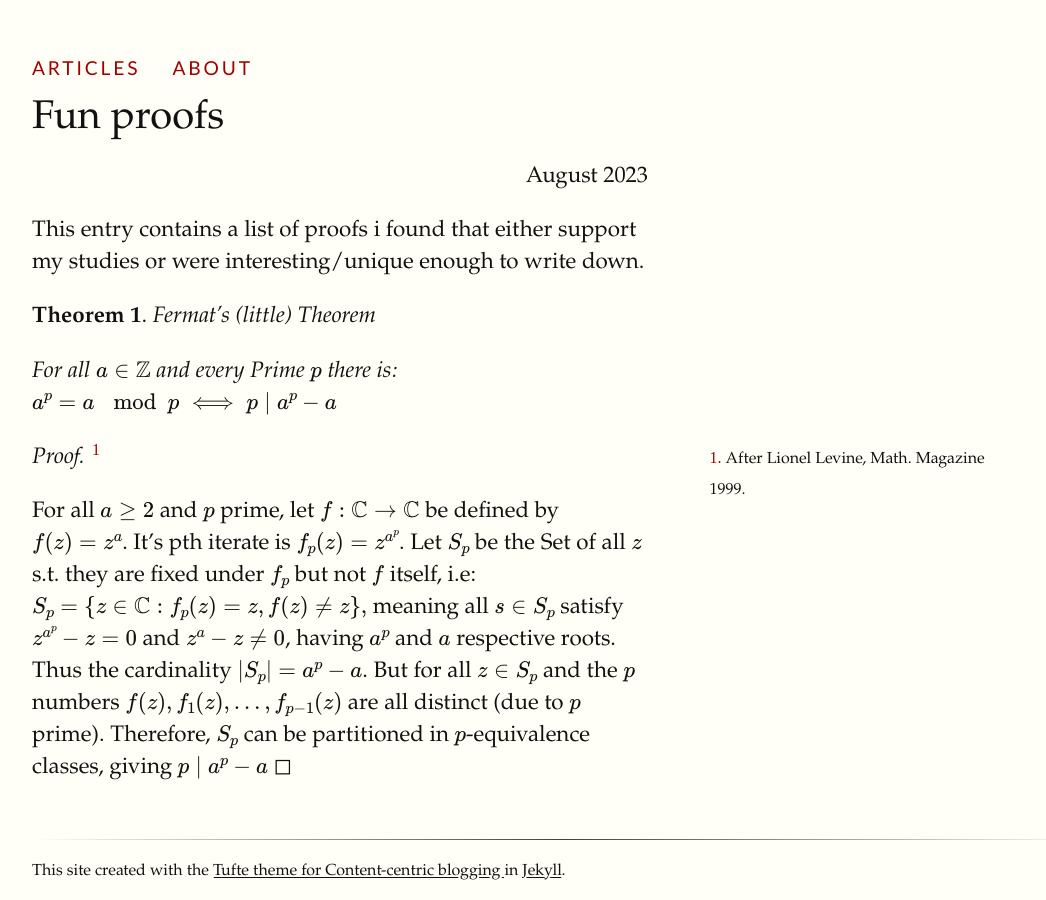
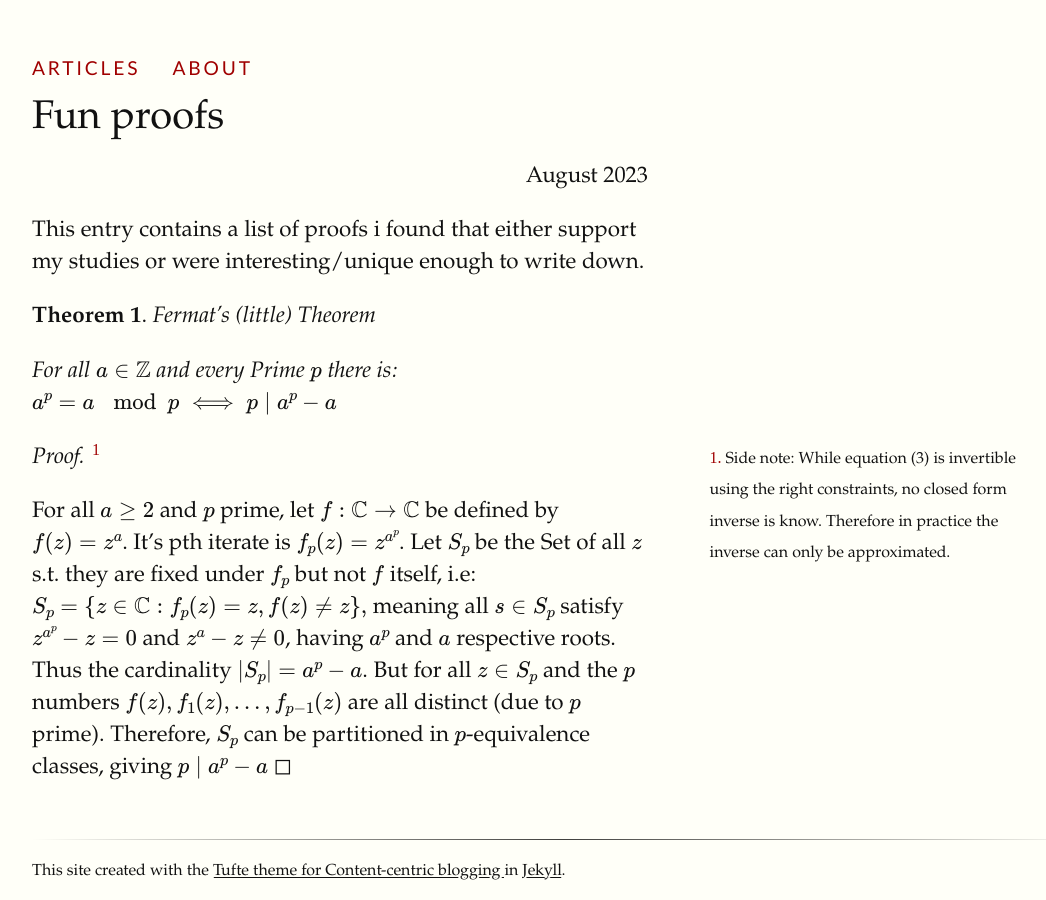
Before and after one commit to jkr11/jkr11.github.io, a Jekyll site: the page built from _posts/2023-08-27-fun-proofs.md, in a window 1280 px wide. Shown: the whole page, without its empty margins (128-1174 px from the left). Built offline with Jekyll 4.4.1, drawn with Linux system fonts in a browser that asks for light colours; some of the changed lines change nothing that is shown.

Commit message:
change sidenote syntax

```diff
--- a/_posts/2023-08-27-fun-proofs.md
+++ b/_posts/2023-08-27-fun-proofs.md
@@ -16,7 +16,7 @@ This entry contains a list of proofs i found that either support my studies or w
 *For all $$a \in \mathbb{Z}$$ and every Prime $$p$$ there is:
 $$a^p = a \mod p \iff p \mid a^p - a$$*
 
-*Proof.* {% sidenote 1 'After Lionel Levine, Math. Magazine 1999.' %}
+*Proof.* {% include sidenote.html note="Side note: While equation (3) is invertible using the right constraints, no closed form inverse is know. Therefore in practice the inverse can only be approximated." %}
 
 For all $$a \geq 2$$ and $$p$$ prime, let $$f: \mathbb{C} \to \mathbb{C}$$ be
 defined by $$f(z) = z^a$$. It's pth iterate is $$f_p(z) = z^{a^p}$$. Let
```
